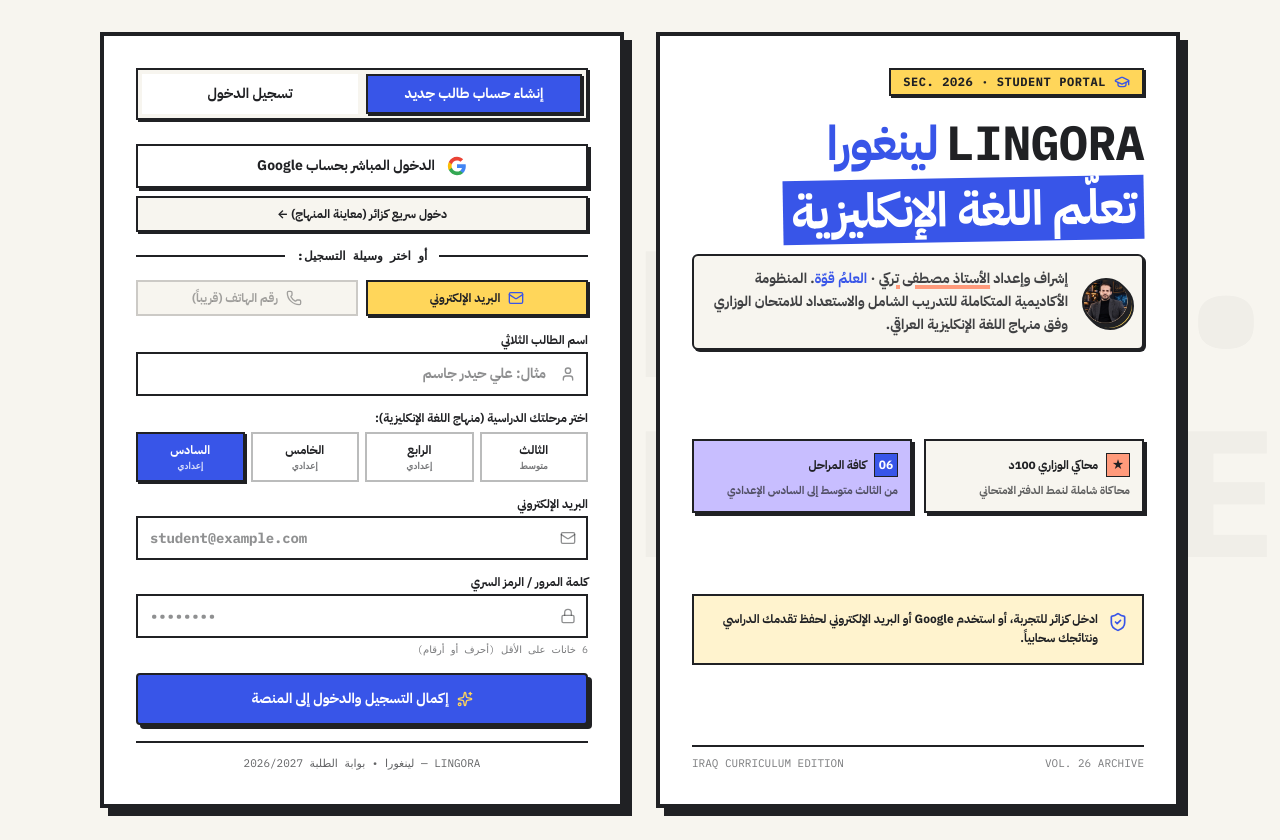
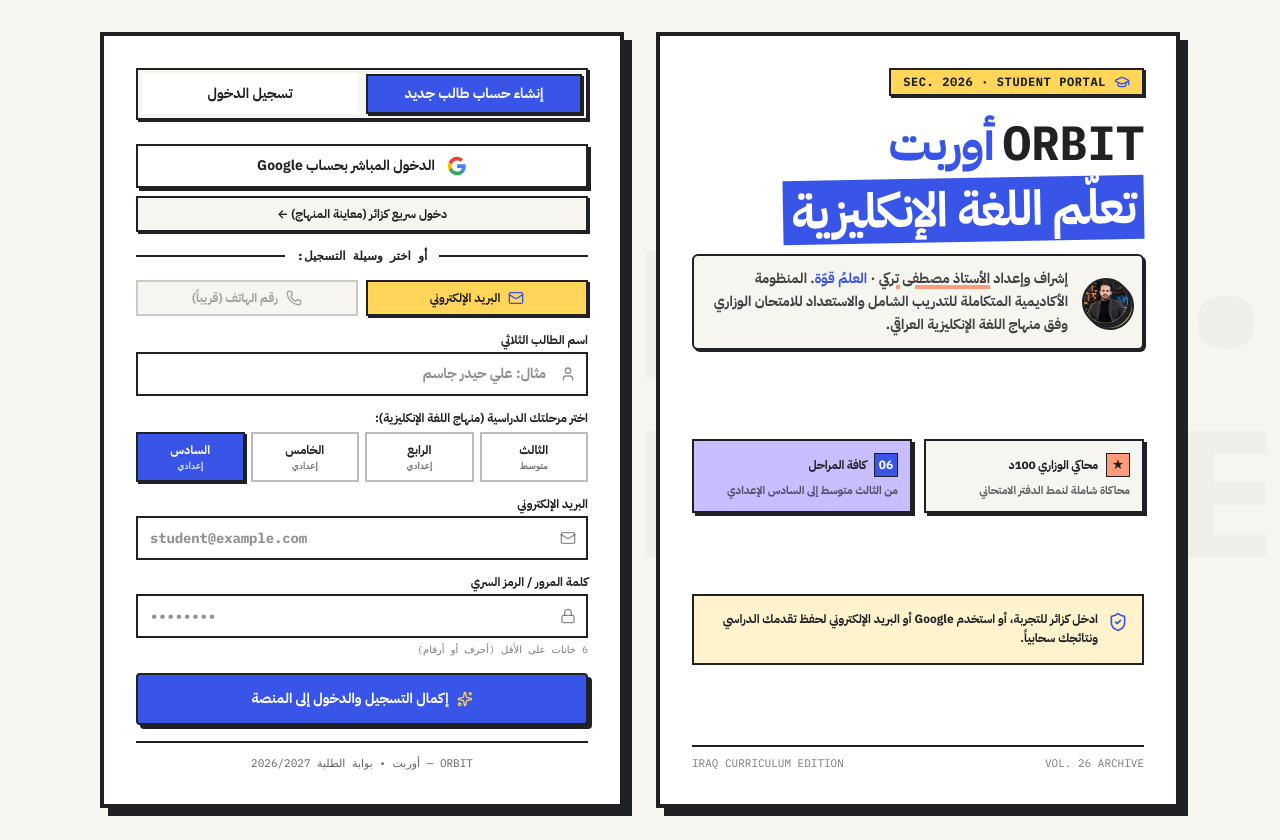
Before and after one commit to almaliki89/EnglishClass, a React (Vite) app: page /login in a window 1280 px wide. Built offline with nearby package versions, Linux system fonts and the light colour scheme; no server answers.

Commit message:
Rebrand product to ORBIT

```diff
--- a/src/components/AuthGate.tsx
+++ b/src/components/AuthGate.tsx
@@ -173,8 +173,8 @@ export const AuthGate: React.FC<AuthGateProps> = ({ onSuccessfulAuth }) => {
 
             <div className="space-y-3">
               <h1 id="auth-brand-heading" className="text-3xl sm:text-4xl lg:text-5xl font-black tracking-tight leading-tight text-ink">
-                <span dir="ltr" className="inline-block tracking-[0.04em]">LINGORA</span>
-                <span className="mr-2 text-cobalt">لينغورا</span>
+                <span dir="ltr" className="inline-block tracking-[0.04em]">ORBIT</span>
+                <span className="mr-2 text-cobalt">أوربت</span>
                 <br />
                 <span className="bg-cobalt text-surface px-2 py-0.5 inline-block -rotate-1 mt-1">
                   تعلّم اللغة الإنكليزية
@@ -470,7 +470,7 @@ export const AuthGate: React.FC<AuthGateProps> = ({ onSuccessfulAuth }) => {
 
             <div className="mt-4 pt-3 border-t-2 border-ink text-center">
               <p className="text-[11px] font-mono text-ink/70">
-                LINGORA — لينغورا • بوابة الطلبة 2026/2027
+                ORBIT — أوربت • بوابة الطلبة 2026/2027
               </p>
             </div>
 
```
